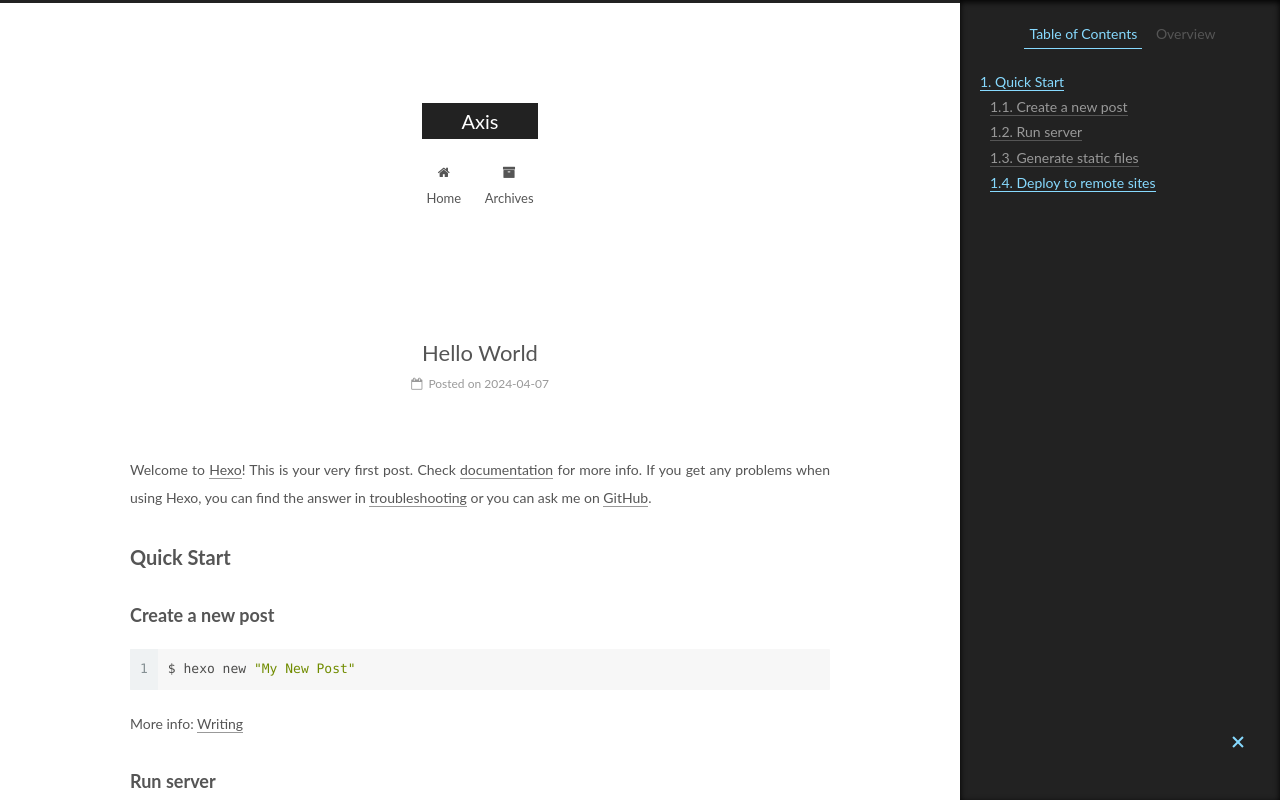
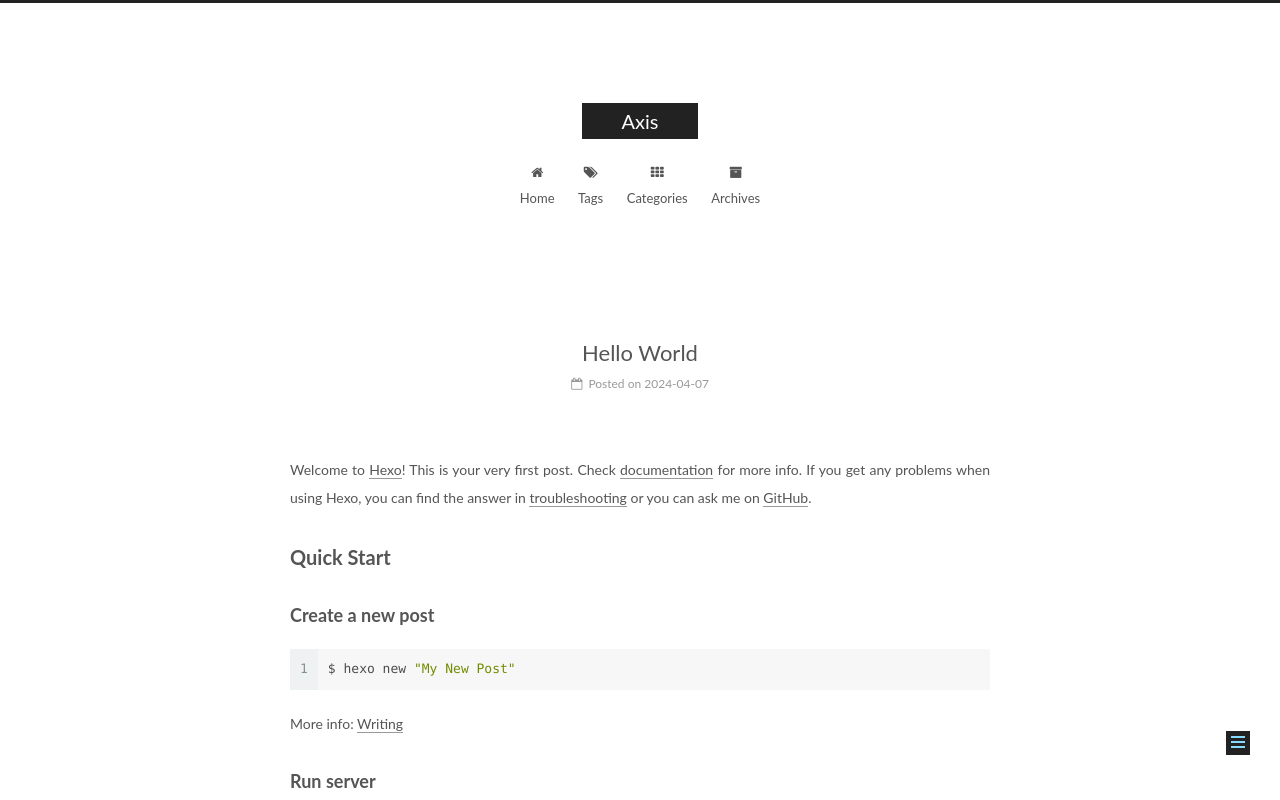
Before and after one commit to Chein0504/Chein0504.github.io, a plain HTML site: page 2024/04/07/hello-world/index.html in a window 1280 px wide. Shown: the top 800 px of the page. Drawn offline with Linux system fonts and the light colour scheme.

Commit message:
Site updated: 2024-04-07 22:05:16

```diff
--- a/2024/04/07/hello-world/index.html
+++ b/2024/04/07/hello-world/index.html
@@ -5,7 +5,7 @@
 
 
 
-<html class="theme-next mist use-motion" lang="zh-CN">
+<html class="theme-next gemini use-motion" lang="zh-CN">
 <head>
   <meta charset="UTF-8"/>
 <meta http-equiv="X-UA-Compatible" content="IE=edge" />
@@ -97,7 +97,7 @@
   var NexT = window.NexT || {};
   var CONFIG = {
     root: '',
-    scheme: 'Mist',
+    scheme: 'Gemini',
     version: '5.1.4',
     sidebar: {"position":"left","display":"post","offset":12,"b2t":false,"scrollpercent":false,"onmobile":false},
     fancybox: true,
@@ -186,6 +186,26 @@
               <i class="menu-item-icon fa fa-fw fa-home"></i> <br />
 
             Home
+          </a>
+        </li>
+
+
+        <li class="menu-item menu-item-tags">
+          <a href="/tags/%20" rel="section">
+
+              <i class="menu-item-icon fa fa-fw fa-tags"></i> <br />
+
+            Tags
+          </a>
+        </li>
+
+
+        <li class="menu-item menu-item-categories">
+          <a href="/categories/%20" rel="section">
+
+              <i class="menu-item-icon fa fa-fw fa-th"></i> <br />
+
+            Categories
           </a>
         </li>
 
@@ -471,7 +491,7 @@
 
 </div>
 
-
+<!--
   <div class="powered-by">Powered by <a class="theme-link" target="_blank" href="https://hexo.io">Hexo</a></div>
 
 
@@ -480,8 +500,8 @@
 
 
 
-  <div class="theme-info">Theme &mdash; <a class="theme-link" target="_blank" href="https://github.com/iissnan/hexo-theme-next">NexT.Mist</a> v5.1.4</div>
-
+  <div class="theme-info">Theme &mdash; <a class="theme-link" target="_blank" href="https://github.com/iissnan/hexo-theme-next">NexT.Gemini</a> v5.1.4</div>
+-->
 
 
 
@@ -581,6 +601,13 @@
 
 
 
+  <script type="text/javascript" src="/js/src/affix.js?v=5.1.4"></script>
+
+  <script type="text/javascript" src="/js/src/schemes/pisces.js?v=5.1.4"></script>
+
+
+
+
   <script type="text/javascript" src="/js/src/scrollspy.js?v=5.1.4"></script>
 <script type="text/javascript" src="/js/src/post-details.js?v=5.1.4"></script>
 
```
Also changed, not shown: archives/2024/04/index.html (+32 -5 lines), archives/2024/index.html (+32 -5 lines), archives/index.html (+32 -5 lines), index.html (+32 -5 lines).
